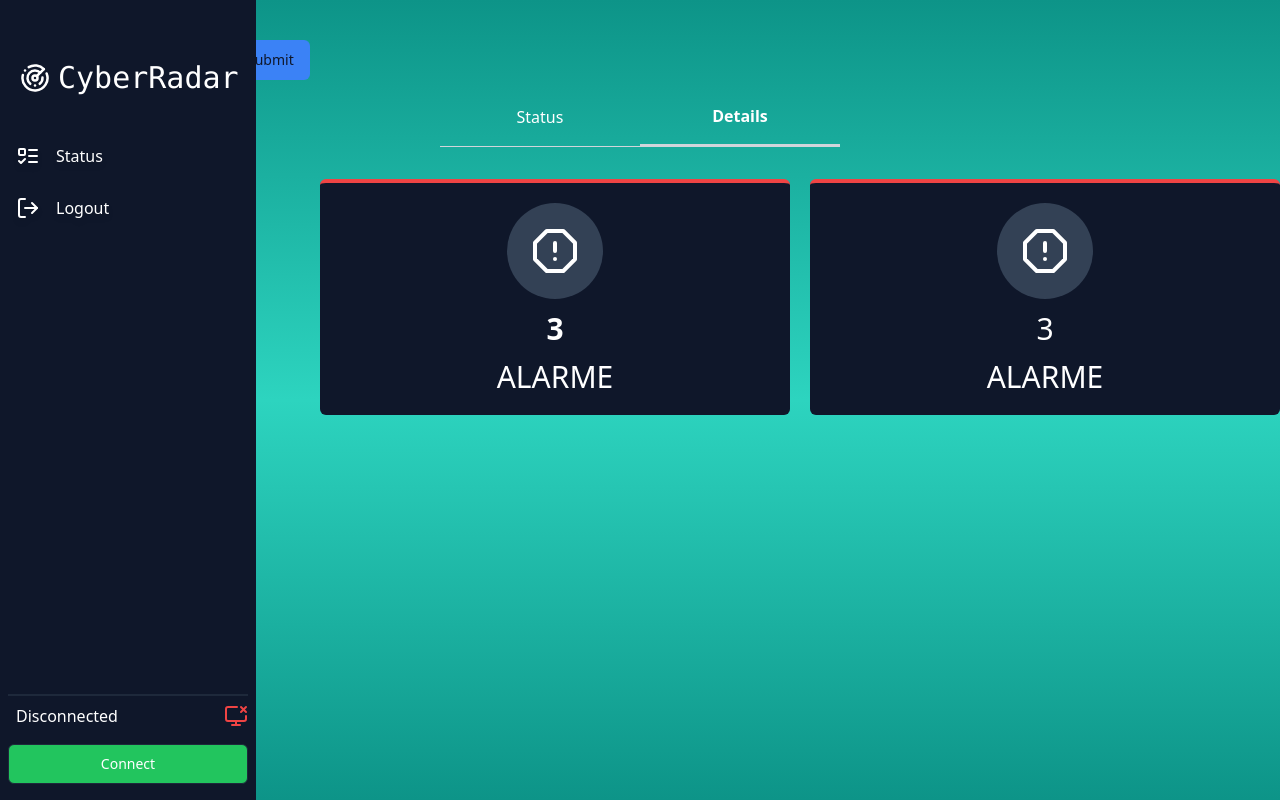
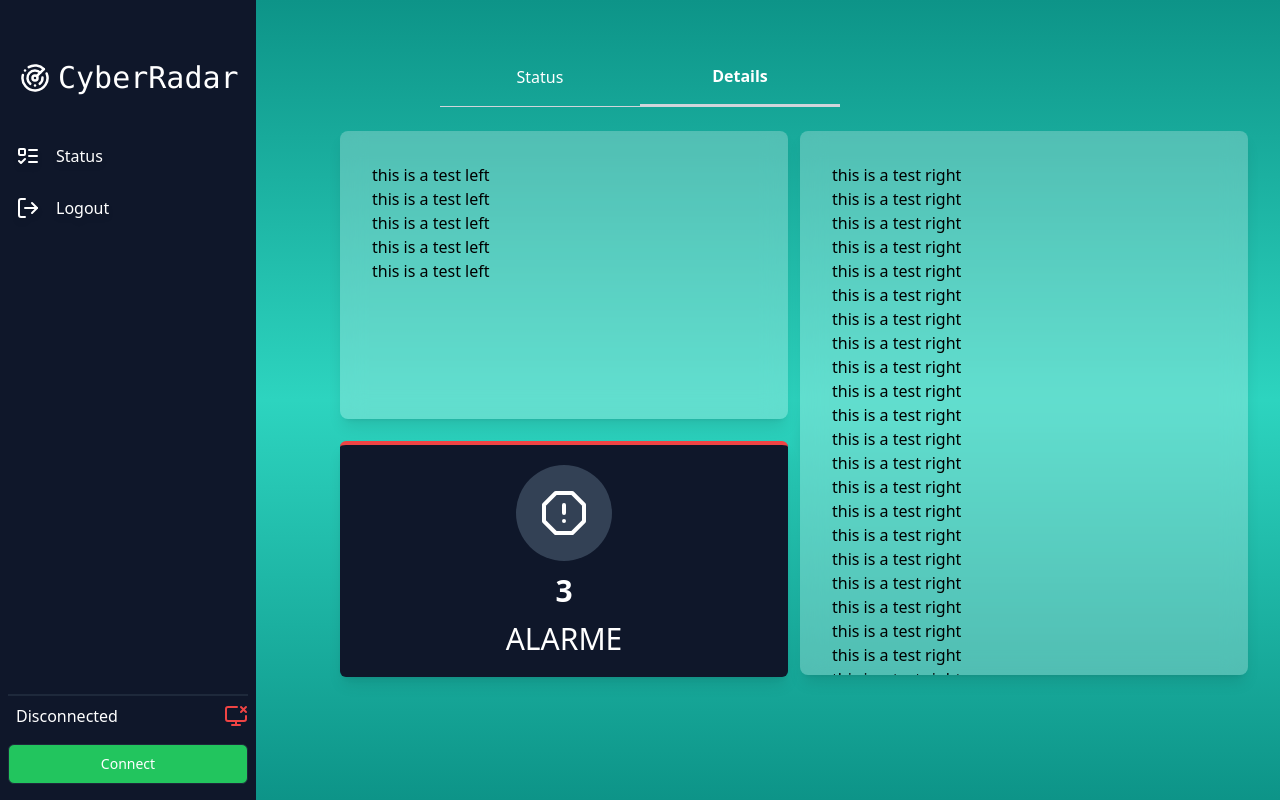
Before and after one commit to issa-hassane/project_, a React (Vite) app in the folder IDS_system/: page /dashboard in a window 1280 px wide. Both pictures are taken after a click on the button "Details". Built offline with nearby package versions, Linux system fonts and the light colour scheme.

Commit message:
updated dashboard

```diff
--- a/IDS_system/src/App.css
+++ b/IDS_system/src/App.css
@@ -0,0 +1,21 @@
+.scrollbar::-webkit-scrollbar {
+  width: 7px; /* Width of the scrollbar */
+  background-color: #1bcbbd;
+}
+
+.scrollbar::-webkit-scrollbar-track {
+  /* -webkit-box-shadow: inset 0 0 6px rgba(0, 0, 0, 0.3); */
+  /* background-color: #f1f1f1;
+  border-radius: 18px; */
+  background: rgba(0, 0, 0, 0.1);
+}
+
+.scrollbar::-webkit-scrollbar-thumb {
+  border-radius: 10px;
+  background: rgba(0, 0, 0, 0.2);
+}
+
+.scrollbar::-webkit-scrollbar-thumb:hover {
+  /* Color of the scrollbar thumb on hover */
+  background: rgba(0, 0, 0, 0.4);
+}
--- a/IDS_system/src/components/Dashboard.jsx
+++ b/IDS_system/src/components/Dashboard.jsx
@@ -10,7 +10,7 @@ function Dashboad() {
   const [status, setStatus] = useState("normal");
   const [isActive, setIsActive] = useState(1);
   const [isConnected, setIsConnected] = useState(socket.connected);
-  const [fooEvents, setFooEvents] = useState([]);
+  const [DataFetchEvent, setDataFetchEvent] = useState([]);
 
   const toggleTab = (tab) => {
     setIsActive(tab);
@@ -25,24 +25,24 @@ function Dashboad() {
       setIsConnected(false);
     }
 
-    function onFooEvent(value) {
+    function onDataFetchEvent(value) {
       console.log(value);
-      setFooEvents((previous) => [...previous, value]);
+      setDataFetchEvent((previous) => [...previous, value]);
     }
-    console.log(fooEvents);
+    console.log(DataFetchEvent);
 
     socket.on("connect", onConnect);
     socket.on("disconnect", onDisconnect);
-    socket.on("foo", onFooEvent);
+    socket.on("dataFetch", onDataFetchEvent);
     // socket.on("data-steam", onFooEvent);
 
     return () => {
       socket.off("connect", onConnect);
       socket.off("disconnect", onDisconnect);
-      socket.off("foo", onFooEvent);
-      socket.off("data-steam", onFooEvent);
+      socket.off("dataFetch", onDataFetchEvent);
+      // socket.off("data-steam", onFooEvent);
     };
-  }, [fooEvents]);
+  }, [DataFetchEvent]);
 
   let bgColor = "";
   if (status == "normal") {
@@ -57,8 +57,8 @@ function Dashboad() {
     <>
       <div className={`text-white h-screen pt-4 relative ${bgColor}`}>
         <ConnectionState isConnected={isConnected} />
-        <Events events={fooEvents} />
-        <MyForm />
+        <Events events={DataFetchEvent} />
+        {/* <MyForm /> */}
         <div className="w-[400px] mx-auto">
           <div className="pt-2 border-b border-gray-300 grid grid-cols-2 w">
             <button
@@ -82,7 +82,7 @@ function Dashboad() {
         {/* icon  */}
 
         {isActive === 1 && <Status condition={status} />}
-        {isActive === 2 && <Details connectionState={isConnected} />}
+        {isActive === 2 && <Details />}
       </div>
     </>
   );
--- a/IDS_system/src/components/Details.jsx
+++ b/IDS_system/src/components/Details.jsx
@@ -7,22 +7,65 @@ function Details() {
     <>
       <SideBar />
       {/* right side  */}
-      <div className="grid  grid-cols-2 gap-5 ms-80 mt-8 w-3/4">
-        <div className="p-2 bg-slate-900 py-5 text-center space-y-3 rounded-md border-t-4 border-red-500">
-          <div className="w-24 h-24 flex justify-center items-center bg-slate-700 rounded-full mx-auto">
-            <AlertOctagon className="w-1/2 h-1/2" />
+      <div className="grid grid-cols-2 gap-3  ms-80 mt-3 me-3 px-5 pt-3 ">
+        {/* first col left side */}
+        <div className="grid grid-rows-9 h gap-3 ">
+          {/* rows */}
+          <div className="row-span-5 ">
+            <div className="scrollbar p-8 rounded-lg shadow-lg backdrop-blur-md bg-white/25 text-black h-72 overflow-y-auto">
+              <p>this is a test left</p>
+              <p>this is a test left</p>
+              <p>this is a test left</p>
+              <p>this is a test left</p>
+
+              <p>this is a test left</p>
+            </div>
           </div>
+          <div className="row-span-4">
+            {/* card */}
+            {/* <div className="grid  grid-cols-2 gap-5 ms-80 mt-8 w-full"> */}
+            <div className="p-2 bg-slate-900 py-5 text-center space-y-3 rounded-md border-t-4 border-red-500 shadow-lg">
+              <div className="w-24 h-24 flex justify-center items-center bg-slate-700 rounded-full mx-auto">
+                <AlertOctagon className="w-1/2 h-1/2" />
+              </div>
 
-          <p className="text-3xl font-semibold">3</p>
-          <p className="text-3xl">ALARME</p>
+              <p className="text-3xl font-semibold">3</p>
+              <p className="text-3xl">ALARME</p>
+            </div>
+            {/* </div> */}
+          </div>
         </div>
-        <div className="p-2 bg-slate-900 py-5 text-center space-y-3 rounded-md border-t-4 border-red-500">
-          <div className="w-24 h-24 flex justify-center items-center bg-slate-700 rounded-full mx-auto">
-            <AlertOctagon className="w-1/2 h-1/2" />
+        {/* second col right side*/}
+        <div className="h-full">
+          <div className="scrollbar p-8 rounded-lg shadow-lg backdrop-blur-md bg-white/25 text-black h-[34rem] overflow-y-auto">
+            <p>this is a test right</p>
+            <p>this is a test right</p>
+            <p>this is a test right</p>
+            <p>this is a test right</p>
+            <p>this is a test right</p>
+            <p>this is a test right</p>
+            <p>this is a test right</p>
+            <p>this is a test right</p>
+            <p>this is a test right</p>
+            <p>this is a test right</p>
+            <p>this is a test right</p>
+            <p>this is a test right</p>
+            <p>this is a test right</p>
+            <p>this is a test right</p>
+            <p>this is a test right</p>
+            <p>this is a test right</p>
+            <p>this is a test right</p>
+            <p>this is a test right</p>
+            <p>this is a test right</p>
+            <p>this is a test right</p>
+            <p>this is a test right</p>
+            <p>this is a test right</p>
+            <p>this is a test right</p>
+            <p>this is a test right</p>
+            <p>this is a test right</p>
+            <p>this is a test right</p>
+            <p>this is a test right</p>
           </div>
-
-          <p className="text-3xl">3</p>
-          <p className="text-3xl">ALARME</p>
         </div>
       </div>
     </>
```
